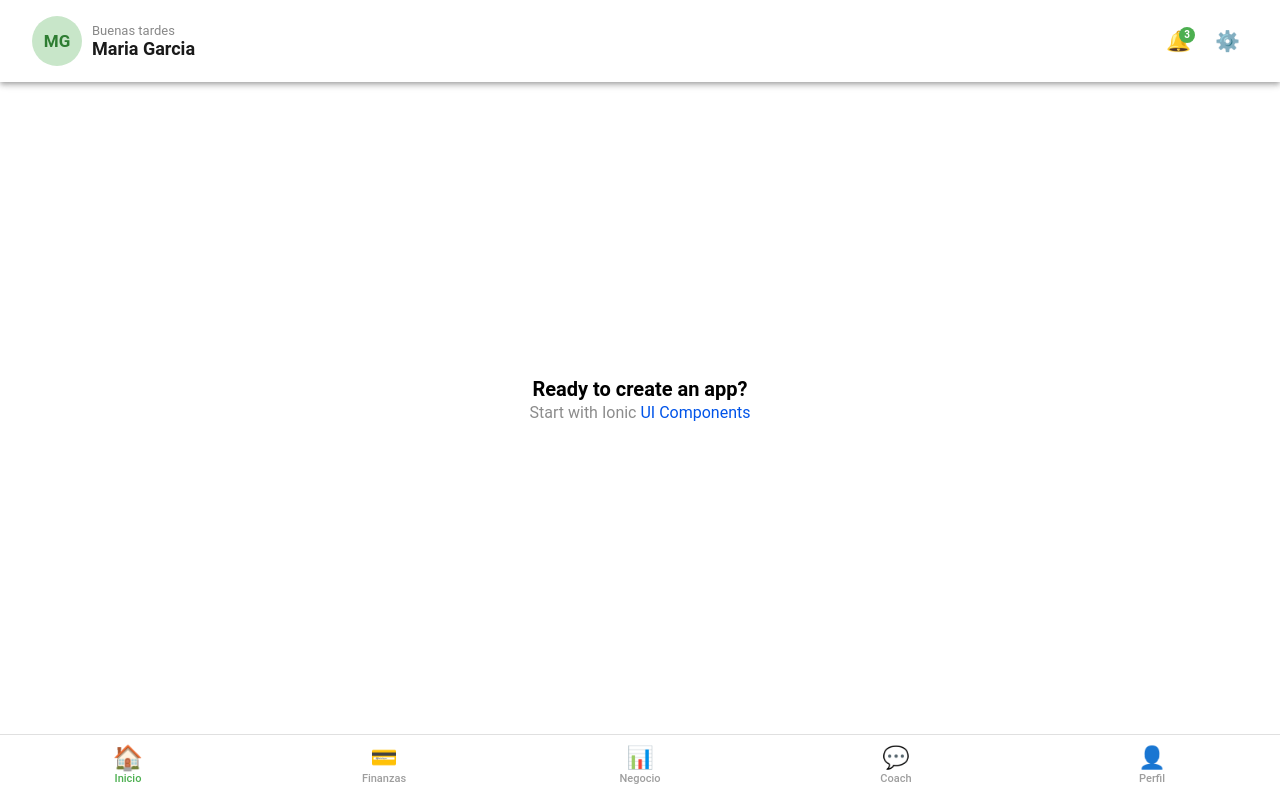
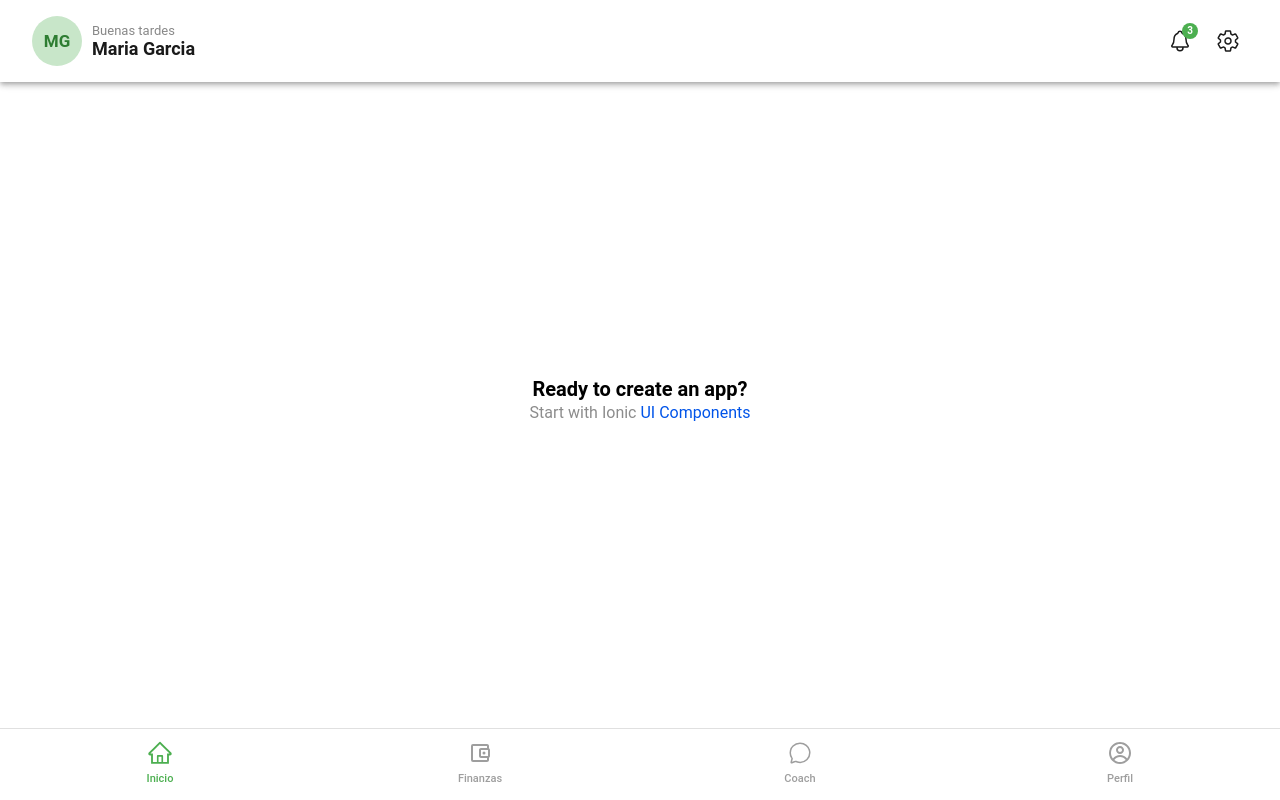
Before and after one commit to AlejandroJBArellano/feria, a React (Vite) app: page /home in a window 1280 px wide. Built offline with nearby package versions, Linux system fonts and the light colour scheme.

Commit message:
mejorando footer y navbar

```diff
--- a/package.json
+++ b/package.json
@@ -24,6 +24,7 @@
     "ionicons": "^7.4.0",
     "react": "19.0.0",
     "react-dom": "19.0.0",
+    "react-icons": "^5.6.0",
     "react-router": "^5.3.4",
     "react-router-dom": "^5.3.4"
   },
--- a/src/components/Footer.css
+++ b/src/components/Footer.css
@@ -23,15 +23,27 @@
     padding: 4px 12px;
     color: #9e9e9e;
     flex: 1;
+    transition: none;
   }
 
   .footer__icon {
     font-size: 22px;
+    transition: color 180ms ease 40ms, transform 180ms ease 40ms;
   }
 
   .footer__label {
     font-size: 11px;
     font-weight: 500;
+    transition: color 180ms ease 40ms;
+  }
+
+  .footer__tab:hover .footer__icon {
+    color: #4caf50;
+    transform: scale(1.08);
+  }
+
+  .footer__tab:hover .footer__label {
+    color: #4caf50;
   }
 
   .footer__tab--active .footer__icon,
--- a/src/components/Footer.tsx
+++ b/src/components/Footer.tsx
@@ -1,13 +1,16 @@
 import React from 'react';
 import { useHistory, useLocation } from 'react-router-dom';
 import './Footer.css';
+import { AiOutlineHome } from 'react-icons/ai';
+import { MdOutlineAccountBalanceWallet } from 'react-icons/md';
+import { IoChatbubbleOutline } from 'react-icons/io5';
+import { CgProfile } from 'react-icons/cg';
 
 const tabs = [
-  { label: 'Inicio',    icon: '🏠', path: '/home' },
-  { label: 'Finanzas',  icon: '💳', path: '/finanzas' },
-  { label: 'Negocio',   icon: '📊', path: '/negocio' },
-  { label: 'Coach',     icon: '💬', path: '/coach' },
-  { label: 'Perfil',    icon: '👤', path: '/perfil' },
+  { label: 'Inicio',    icon: <AiOutlineHome size={24} />,                  path: '/home' },
+  { label: 'Finanzas',  icon: <MdOutlineAccountBalanceWallet size={24} />,  path: '/finanzas' },
+  { label: 'Coach',     icon: <IoChatbubbleOutline size={24} />,            path: '/coach' },
+  { label: 'Perfil',    icon: <CgProfile size={24} />,                      path: '/perfil' },
 ];
 
 const Footer: React.FC = () => {
--- a/src/components/Navbar.css
+++ b/src/components/Navbar.css
@@ -6,6 +6,9 @@
     background-color: #ffffff;
     width: 100%;
     box-sizing: border-box;
+    position: sticky;
+    top: 0;
+    z-index: 100;
   }
 
   /* Izquierda */
@@ -62,20 +65,35 @@
     display: flex;
     align-items: center;
     justify-content: center;
+    color: #1a1a1a;
+  }
+
+  .navbar__icon {
+    color: #1a1a1a;
+    display: block;
+    transition: color 180ms ease 40ms, transform 180ms ease 40ms;
+  }
+
+  .navbar__icon-btn svg {
+    color: #1a1a1a;
+    display: block;
+    transition: color 180ms ease 40ms, transform 180ms ease 40ms;
   }
 
   .navbar__icon-btn:hover {
-    background-color: #f5f5f5;
+    background-color: transparent;
   }
 
-  .navbar__icon {
-    font-size: 20px;
+  .navbar__icon-btn:hover .navbar__icon,
+  .navbar__icon-btn:hover svg {
+    color: #4caf50;
+    transform: scale(1.08);
   }
 
   .navbar__badge {
     position: absolute;
-    top: 4px;
-    right: 4px;
+    top: 2px;
+    right: 2px;
     background-color: #4caf50;
     color: white;
     font-size: 10px;
@@ -91,10 +109,10 @@
   /* Responsive - tablet y desktop */
   @media (min-width: 768px) {
     .navbar {
-    padding: 16px 32px;
-    width: 100%;
-    max-width: none;
-    margin: 0;
+      padding: 16px 32px;
+      width: 100%;
+      max-width: none;
+      margin: 0;
     }
 
     .navbar__avatar {
--- a/src/components/Navbar.tsx
+++ b/src/components/Navbar.tsx
@@ -1,5 +1,6 @@
 import React from 'react';
 import './Navbar.css';
+import { IoNotificationsOutline, IoSettingsOutline } from 'react-icons/io5';
 
 interface NavbarProps {
   userName?: string;
@@ -31,13 +32,13 @@ const Navbar: React.FC<NavbarProps> = ({
 
       <div className="navbar__right">
         <button className="navbar__icon-btn" aria-label="Notificaciones">
-          <span className="navbar__icon">🔔</span>
+          <IoNotificationsOutline size={24} />
           {notificationCount > 0 && (
             <span className="navbar__badge">{notificationCount}</span>
           )}
         </button>
         <button className="navbar__icon-btn" aria-label="Configuración">
-          <span className="navbar__icon">⚙️</span>
+          <IoSettingsOutline size={24} />
         </button>
       </div>
     </header>
```
Also changed, not shown: 1 other file (tests, documents, lock files or other folders).
